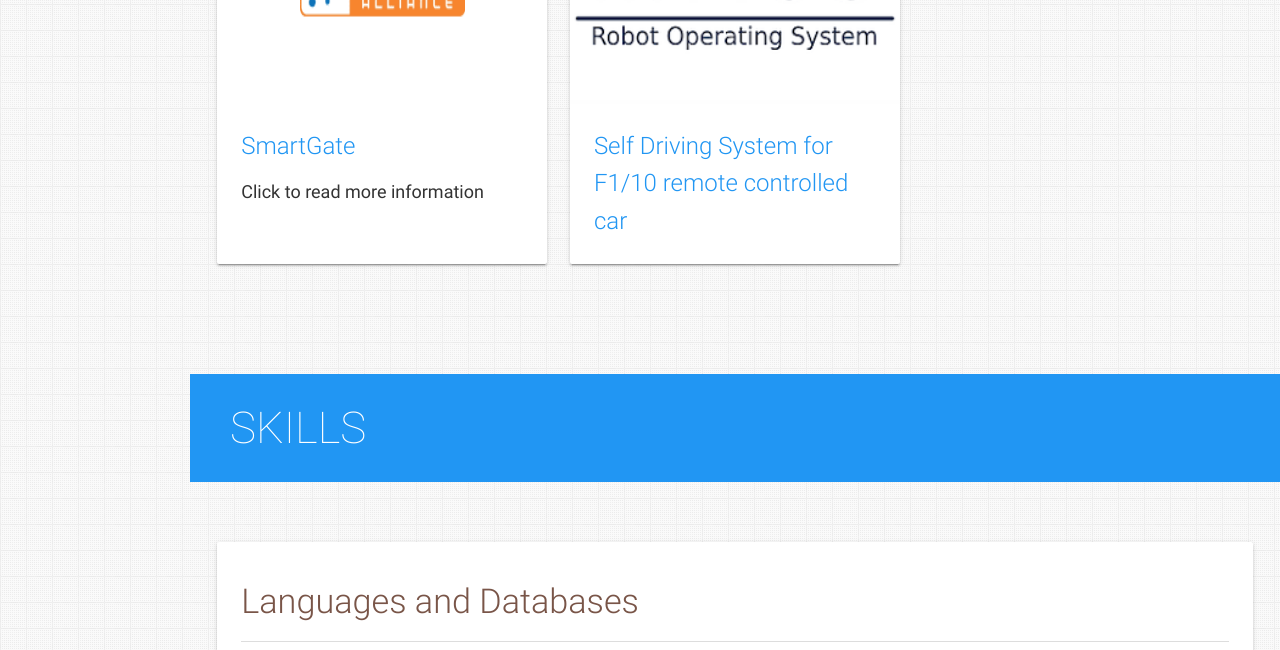
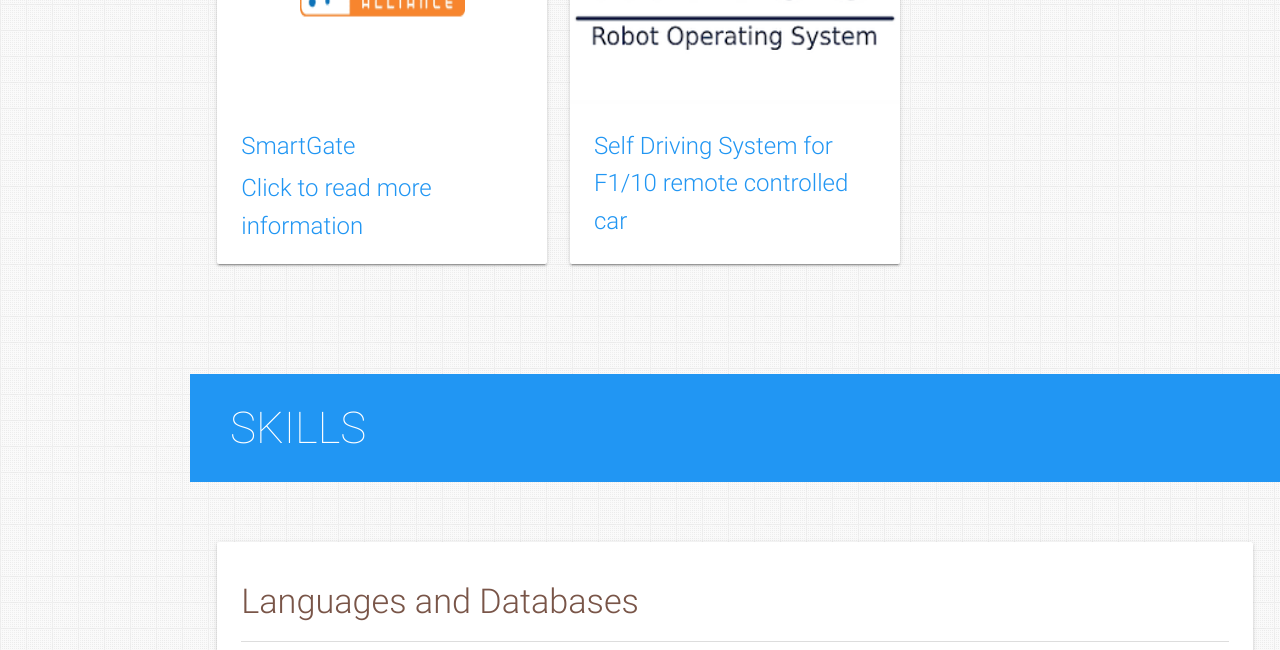
Before and after one commit to SirAltitude/anton.github.io, a plain HTML site: page index.html in a window 1280 px wide. Shown: the part 3220-3870 px from the top of the page. Drawn offline with nearby package versions, Linux system fonts and the light colour scheme.

Commit message:
Update index.html

```diff
--- a/index.html
+++ b/index.html
@@ -316,8 +316,8 @@
                 <img alt="" src="/assets/img/project-music-player.png" style="height: 100%; width: 50%; margin-left: auto; margin-right: auto;" class="activator" />
               </div>
               <div class="card-content">
-                <span class="card-title activator blue-text hoverline">SmartGate</span>
-                <p>Click to read more information</p>
+                <span class="card-title activator blue-text hoverline">SmartGate
+                <p>Click to read more information</p></span>
               </div>
               <div class="card-reveal">
                 <span class="card-title grey-text"><small>Accomplishments</small><i
```
